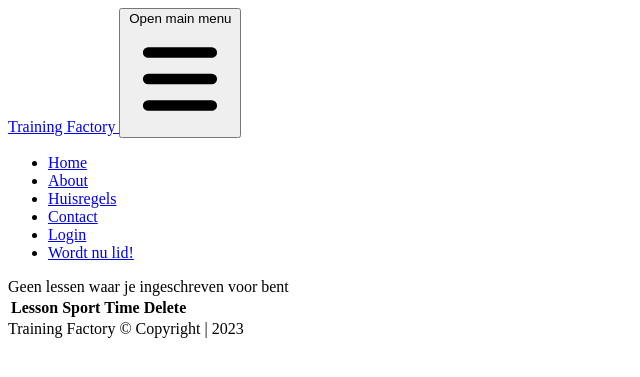
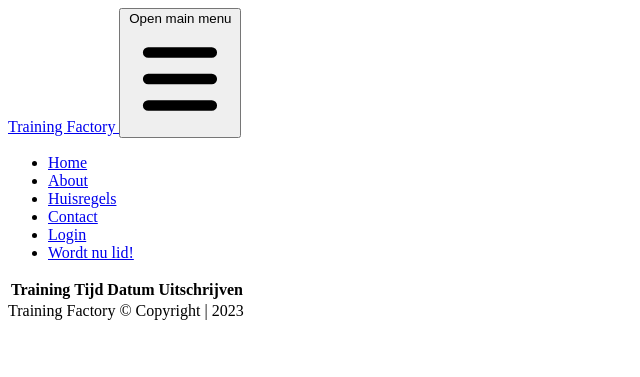
Before and after one commit to Yusuf0Celik/trainingsfactory_yusuf, a Symfony app: template templates/user/account.html.twig in a window 1280 px wide. Shown: the top 377 px of the page, without its empty margins (0-640 px from the left). Run offline with Twig, Linux system fonts and the light colour scheme; the template is opened without the code that fills it, so the values that code supplies are empty; some libraries are stand-ins or nearby versions.

Commit message:
gebruikers kunnen lessen zien en uitschrijven

```diff
--- a/templates/user/account.html.twig
+++ b/templates/user/account.html.twig
@@ -7,76 +7,45 @@
         <table class="w-[40rem] text-sm text-left text-gray-500 mx-auto">
             <thead class="text-xs text-gray-700 uppercase bg-gray-50">
             <tr>
-                <th scope="col" class="px-6 py-3">
-                    Lesson
+                <th scope="col" class="px-6 py-3 text-center">
+                    Training
                 </th>
-                <th scope="col" class="px-6 py-3">
-                    Sport
+                <th scope="col" class="px-6 py-3 text-center">
+                    Tijd
                 </th>
-                <th scope="col" class="px-6 py-3">
-                    Time
+                <th scope="col" class="px-6 py-3 text-center">
+                    Datum
                 </th>
-                <th scope="col" class="px-6 py-3">
-                    Delete
+                <th scope="col" class="px-6 py-3 text-center">
+                    Uitschrijven
                 </th>
             </tr>
             </thead>
             <tbody>
-            {% if lessons == [] %}
-                <div>Geen lessen waar je ingeschreven voor bent</div>
-            {% else %}
-                {% for user in lessons %}
+            {% for lesson in app.user.lessons %}
                 <tr class="bg-white border-b">
-                        <td class="px-6 py-4 font-medium text-gray-900 whitespace-nowrap">
-                            {{ user.id }}
+                    <td class="px-6 py-4 text-center font-medium text-gray-900 whitespace-nowrap">
+                        {{ lesson.sport.name }}
                     </td>
-                        <td class="px-6 py-4 font-medium text-gray-900 whitespace-nowrap">
-                            {{ user.firstname }}
+                    <td class="px-6 py-4 text-center font-medium text-gray-900 whitespace-nowrap">
+                        {{ lesson.time|date('H:s') }}
+                    </td>
+                    <td class="px-6 py-4 text-center">
+                        {{ lesson.date|date('d-m-Y') }}
                     </td>
                     <td class="px-6 py-4">
-                            {{ user.insertion }}
-                        </td>
-                        <td class="px-6 py-4">
-                            {{ user.lastname }}
-                        </td>
-                        <td class="px-6 py-4">
-                            {{ user.username }}
-                        </td>
-                        <td class="px-6 py-4">
-                            {% if user.gender == 0 %}
-                                Man
-                            {% else %}
-                                Woman
-                            {% endif %}
-                        </td>
-                        <td class="px-6 py-4">
-                            {{ user.birthdate|date('d-m-Y') }}
-                        </td>
-                        <td class="px-6 py-4">
-                            {{ user.street }} {{ user.streetnumber }}, {{ user.postalCode }} {{ user.city }}
-                        </td>
-                        <td class="px-6 py-4">
-                            <a href="{{ path("app_dashboard_edit", { id: user.id } ) }}"
+                        <a href="{{ path("app_lesson_signing_out", { id: lesson.id } ) }}"
                            class="font-medium hover:underline">
-                                <svg xmlns="http://www.w3.org/2000/svg" width="24" height="24" viewBox="0 0 24 24"
-                                     class="fill-black">
-                                    <path d="m18.988 2.012 3 3L19.701 7.3l-3-3zM8 16h3l7.287-7.287-3-3L8 13z"></path>
-                                    <path d="M19 19H8.158c-.026 0-.053.01-.079.01-.033 0-.066-.009-.1-.01H5V5h6.847l2-2H5c-1.103 0-2 .896-2 2v14c0 1.104.897 2 2 2h14a2 2 0 0 0 2-2v-8.668l-2 2V19z"></path>
-                                </svg>
-                            </a>
-                        </td>
-                        <td class="px-6 py-4">
-                            <a href="{{ path("app_dashboard_delete", { id: user.id } ) }}"
-                               class="font-medium hover:underline">
-                                <svg xmlns="http://www.w3.org/2000/svg" width="24" height="24" viewBox="0 0 24 24"
-                                     class="fill-black">
-                                    <path d="M6 7H5v13a2 2 0 0 0 2 2h10a2 2 0 0 0 2-2V7H6zm10.618-3L15 2H9L7.382 4H3v2h18V4z"></path>
+                            <svg xmlns="http://www.w3.org/2000/svg" xmlns:xlink="http://www.w3.org/1999/xlink"
+                                 height="24px" width="24px" viewBox="0 0 384.971 384.971"
+                                 class="mx-auto fill-black hover:fill-red-600 transition-all">
+                                <path d="M180.455,360.91H24.061V24.061h156.394c6.641,0,12.03-5.39,12.03-12.03s-5.39-12.03-12.03-12.03H12.03    C5.39,0.001,0,5.39,0,12.031V372.94c0,6.641,5.39,12.03,12.03,12.03h168.424c6.641,0,12.03-5.39,12.03-12.03    C192.485,366.299,187.095,360.91,180.455,360.91z"/>
+                                <path d="M381.481,184.088l-83.009-84.2c-4.704-4.752-12.319-4.74-17.011,0c-4.704,4.74-4.704,12.439,0,17.179l62.558,63.46H96.279    c-6.641,0-12.03,5.438-12.03,12.151c0,6.713,5.39,12.151,12.03,12.151h247.74l-62.558,63.46c-4.704,4.752-4.704,12.439,0,17.179    c4.704,4.752,12.319,4.752,17.011,0l82.997-84.2C386.113,196.588,386.161,188.756,381.481,184.088z"/>
                             </svg>
                         </a>
                     </td>
                 </tr>
             {% endfor %}
-            {% endif %}
             </tbody>
         </table>
     </div>
```
Also changed, not shown: sql/trainingfactory.sql (+46 -46 lines), src/Controller/UserController.php (+5 -11 lines), package-lock.json. Lines whose indentation alone changed are shown as unchanged.
